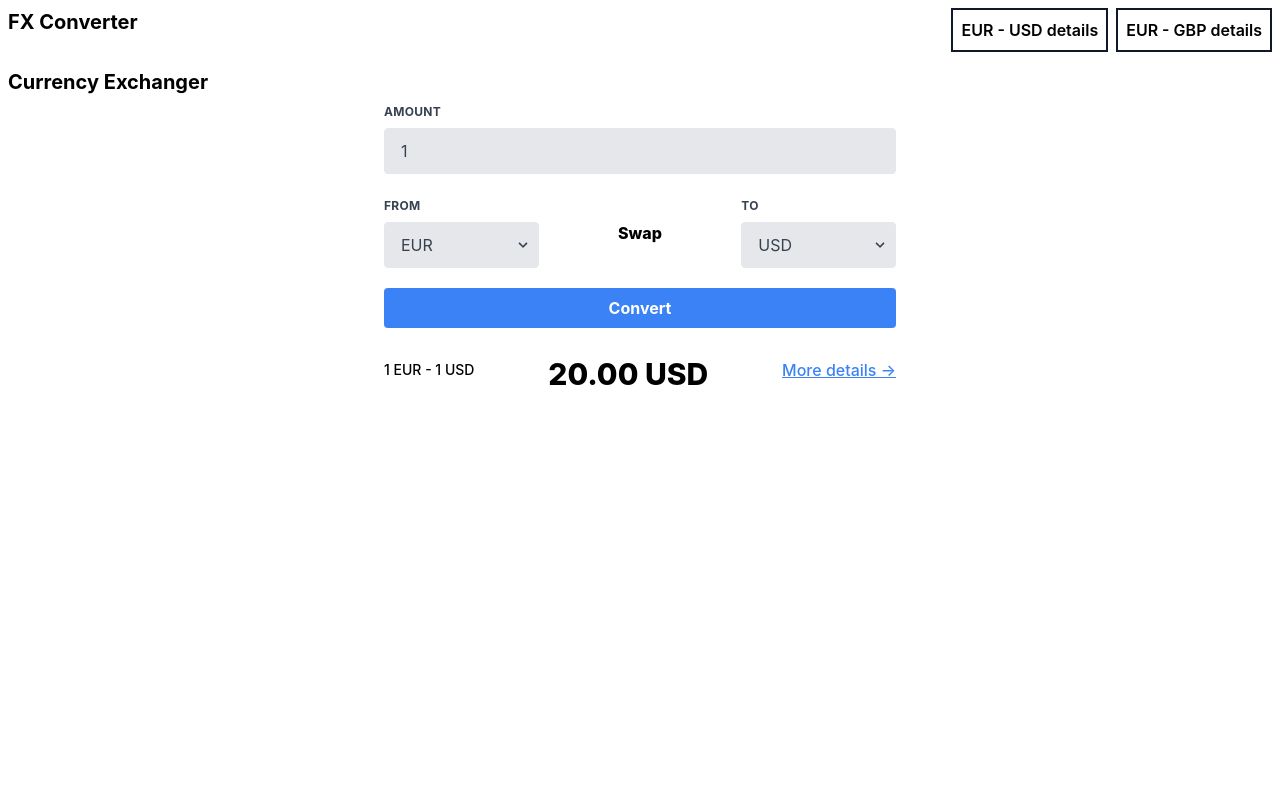
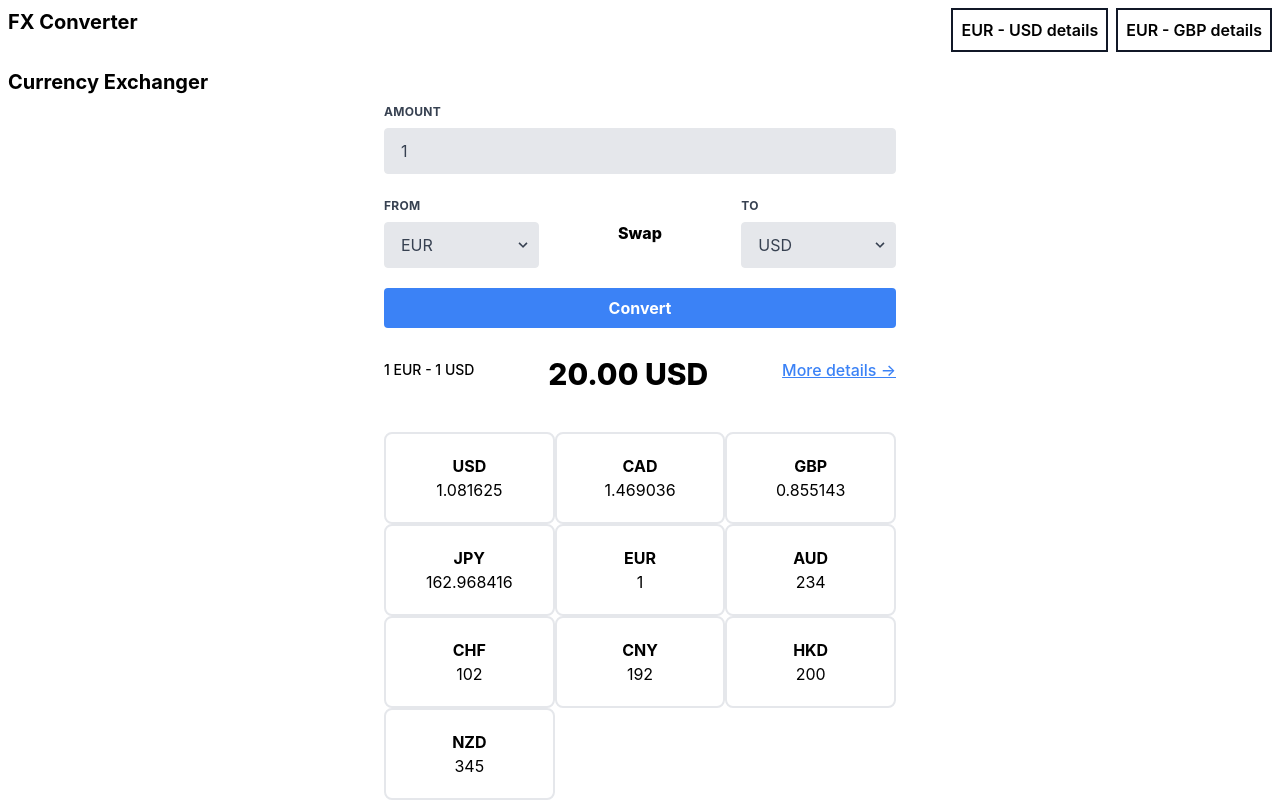
Before and after one commit to Aagbator/fx-converter, a React (Create React App) app: page / in a window 1280 px wide. Built offline with nearby package versions, Linux system fonts and the light colour scheme.

Commit message:
feat: added currency grid

```diff
--- /dev/null
+++ b/src/components/conversion-grid/ConversionGrid.tsx
@@ -0,0 +1,36 @@
+import React from "react";
+import { useConverter } from "../../contexts/Converter.context";
+
+type CurrencyRatesObject = {
+  currency: string;
+  rate: number;
+};
+
+const CurrencyGrid: React.FC = () => {
+  const { currencyRates } = useConverter();
+
+  const arrayOfCurrencyRates: CurrencyRatesObject[] = Object.entries(
+    currencyRates
+  ).map(([currency, rate]) => ({
+    currency,
+    rate,
+  }));
+
+  return (
+    <div className="currency-grid">
+      {arrayOfCurrencyRates.map(({ currency, rate }, i) => {
+        return (
+          <div
+            key={currency + i}
+            className="w-1/3 border-2 border-gray-200 rounded-lg bg-white p-5"
+          >
+            <h3 className="font-bold">{currency}</h3>
+            <p>{rate}</p>
+          </div>
+        );
+      })}
+    </div>
+  );
+};
+
+export default CurrencyGrid;
--- a/src/index.css
+++ b/src/index.css
@@ -22,3 +22,8 @@ body {
 .select {
   @apply block appearance-none w-full bg-gray-200 border border-gray-200 text-gray-700 py-3 px-4 pr-8 rounded leading-tight focus:outline-none focus:bg-white focus:border-gray-500;
 }
+
+
+.currency-grid {
+  @apply max-w-lg mx-auto flex flex-wrap justify-between mt-10;
+}
--- a/src/pages/home/Home.tsx
+++ b/src/pages/home/Home.tsx
@@ -1,12 +1,14 @@
 import React from "react";
 import Breadcrump from "../../components/breadcrump/Breadcrump";
 import CurrencyConverter from "../../components/conversion-panel/ConversionPanel";
+import CurrencyGrid from "../../components/conversion-grid/ConversionGrid";
 
 export default function Home() {
   return (
     <div>
       <Breadcrump title="Currency Exchanger" />
       <CurrencyConverter />
+      <CurrencyGrid />
     </div>
   );
 }
```
